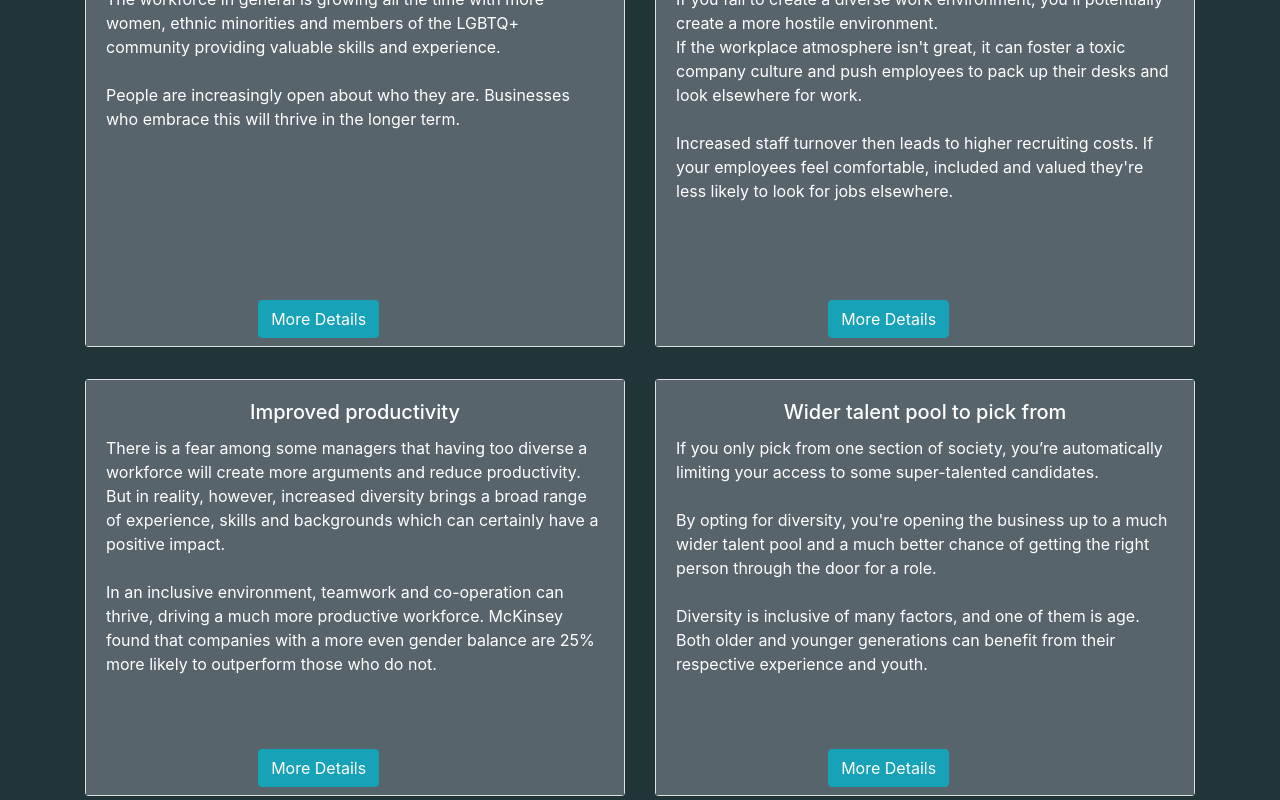
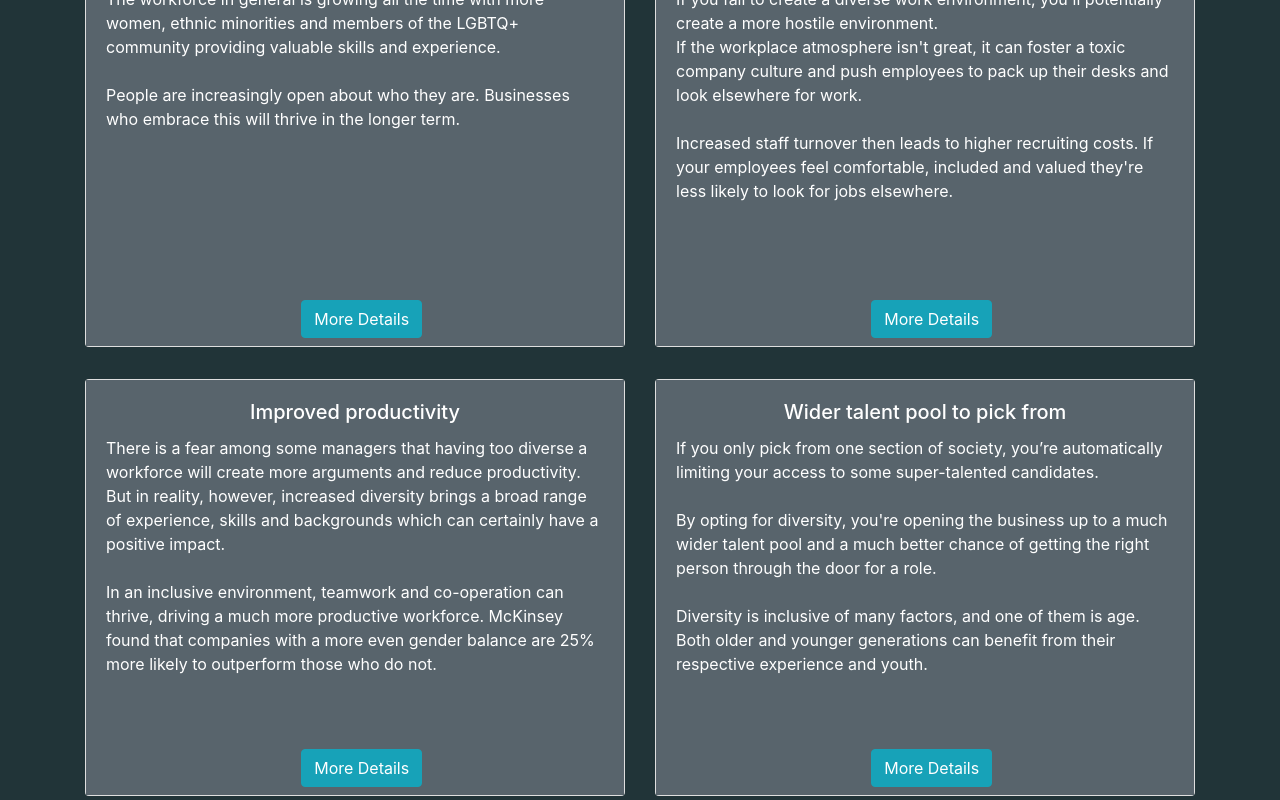
Before and after one commit to moakley-45/MarsO-Individual_Formative_Assignment, a plain HTML site: page index.html in a window 1280 px wide. Shown: the part 3427-4227 px from the top of the page. Drawn offline with nearby package versions, Linux system fonts and the light colour scheme.

Commit message:
Update to benefits styling

```diff
--- a/assets/css/style.css
+++ b/assets/css/style.css
@@ -304,7 +304,7 @@ p.card-text {
 .btn-info {
     bottom: 2%;
     position: absolute;
-    left: 32%;
+    left: 40%;
 }
 
 /* Testimonals Section */
```
